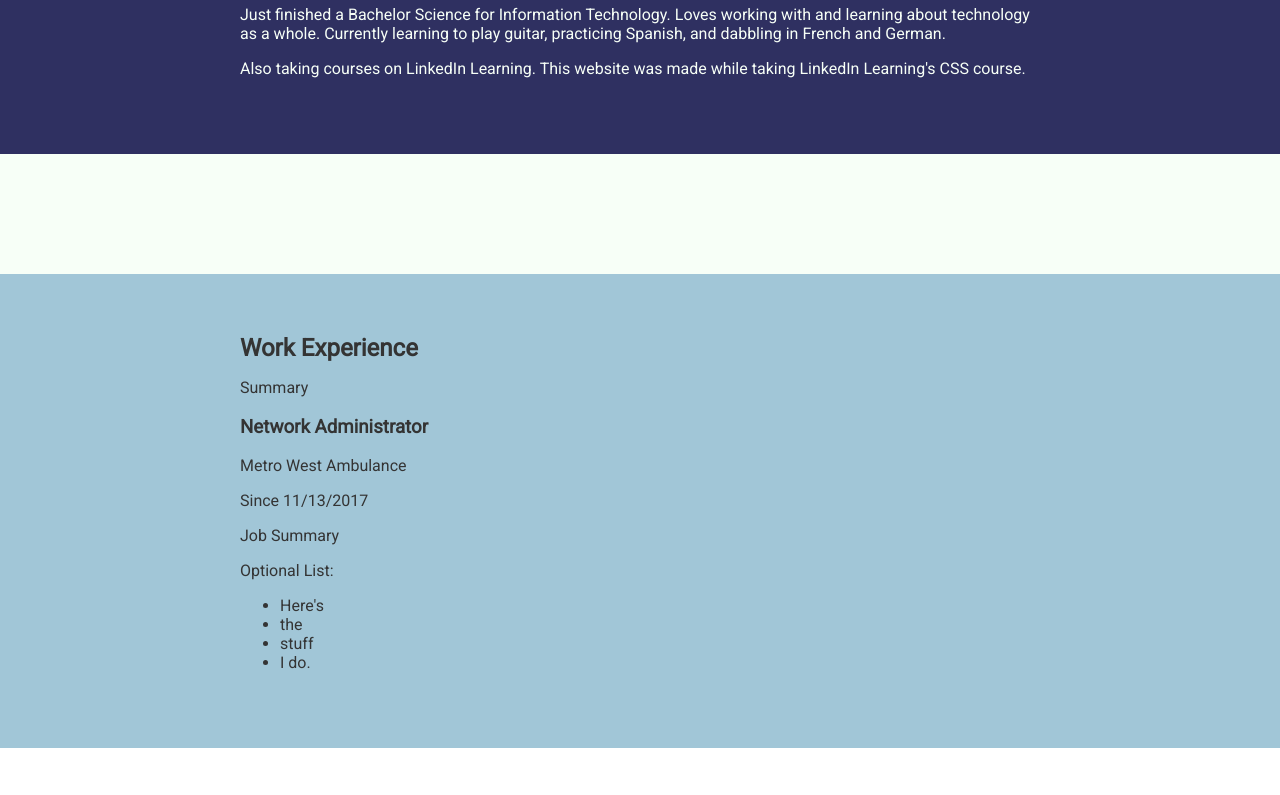
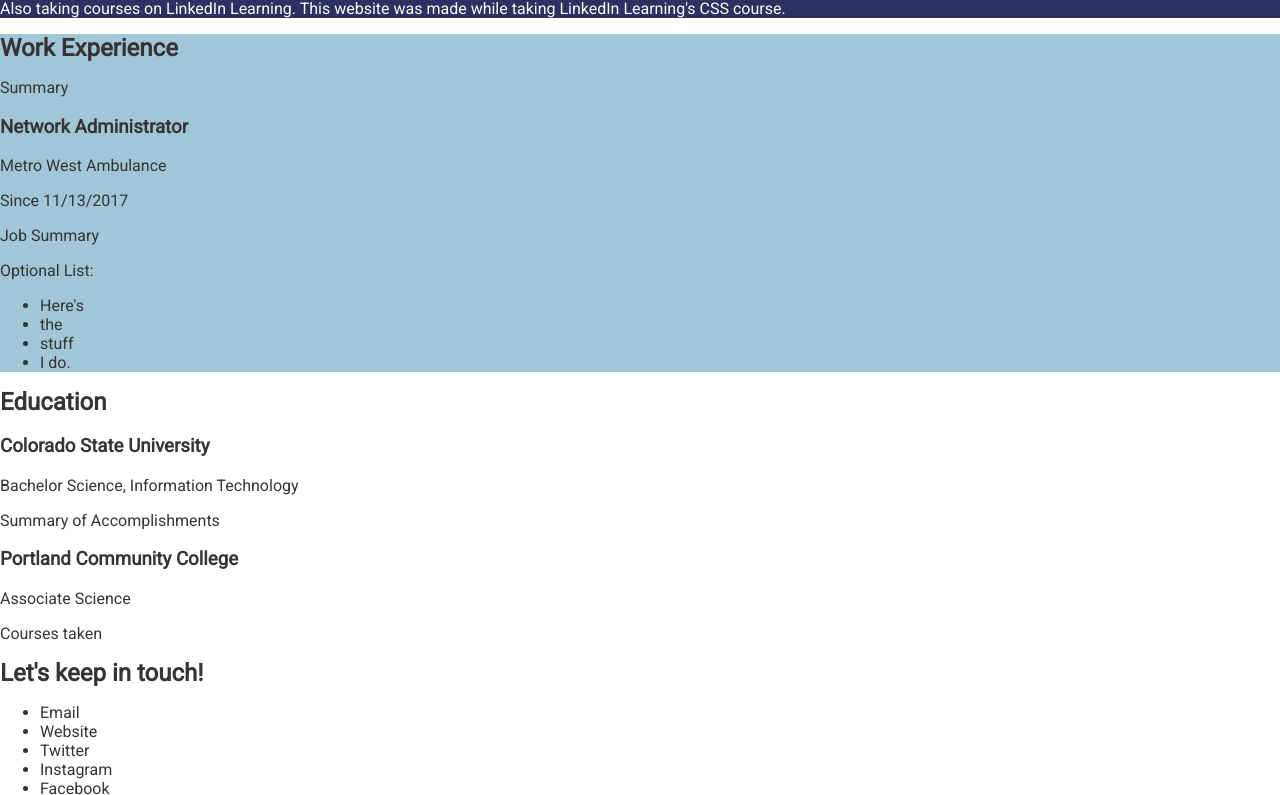
Before and after one commit to kepando/kepando.github.io, a plain HTML site: page index.html in a window 1280 px wide. Shown: the part 180-975 px from the top of the page. Drawn offline with Linux system fonts and the light colour scheme.

Commit message:
Update styles.css

```diff
--- a/styles.css
+++ b/styles.css
@@ -16,10 +16,10 @@ h2 {
   margin:0;
 }
 .content-wrap {
-  width: 800px;
+/*  width: 800px;
   margin: 0 auto;
   padding: 60px 0;
-}
+*/}
 
 /* PROFILE */
 header {
```
